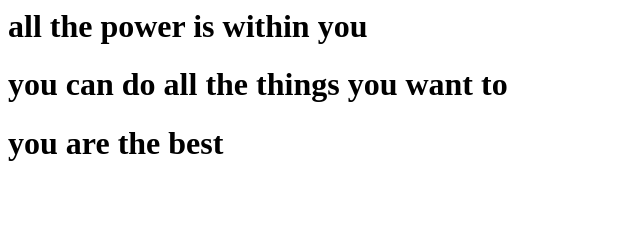
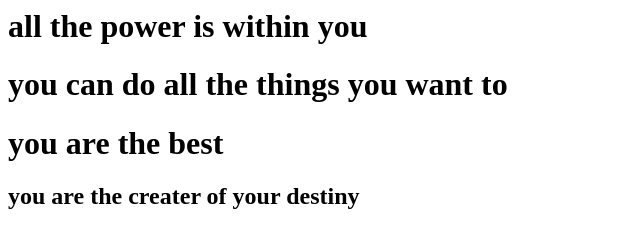
Before and after one commit to sathish-sundar/firstgitrepo, a plain HTML site: page index.html in a window 1280 px wide. Shown: the whole page, without its empty margins (0-640 px from the left). Drawn offline with Linux system fonts and the light colour scheme.

Commit message:
added 2nd quote

```diff
--- a/index.html
+++ b/index.html
@@ -3,5 +3,7 @@
 		<h1> all the power is within you </h1>
 		<h1> you can do all the things you want to </h1>
 		<h1> you are the best </h1>
+
+		<h2> you are the creater of your destiny </h2>
 	</body>
 </html>
```
